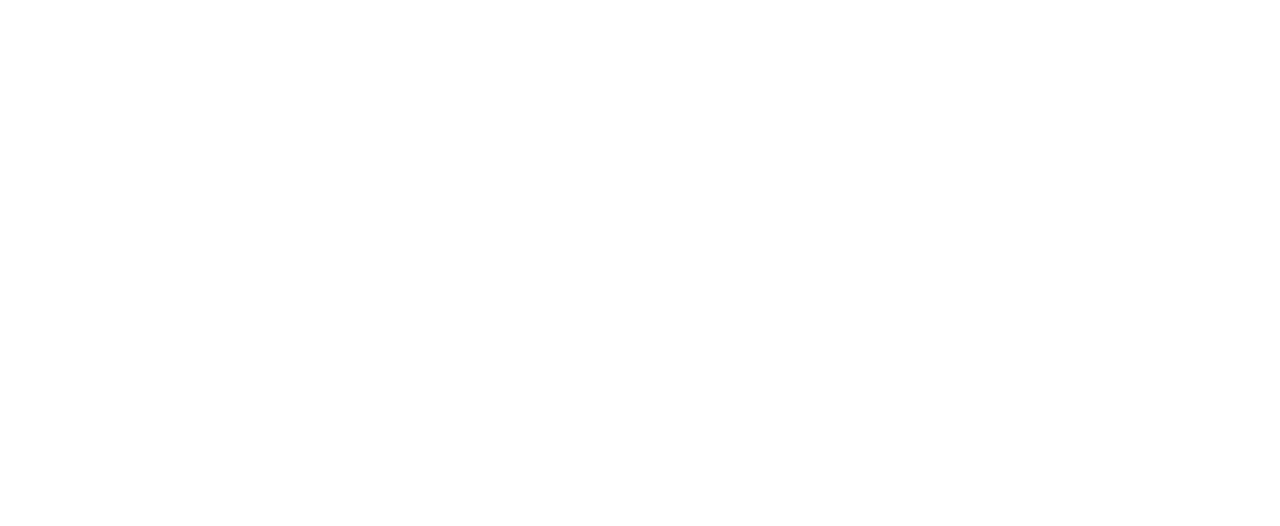
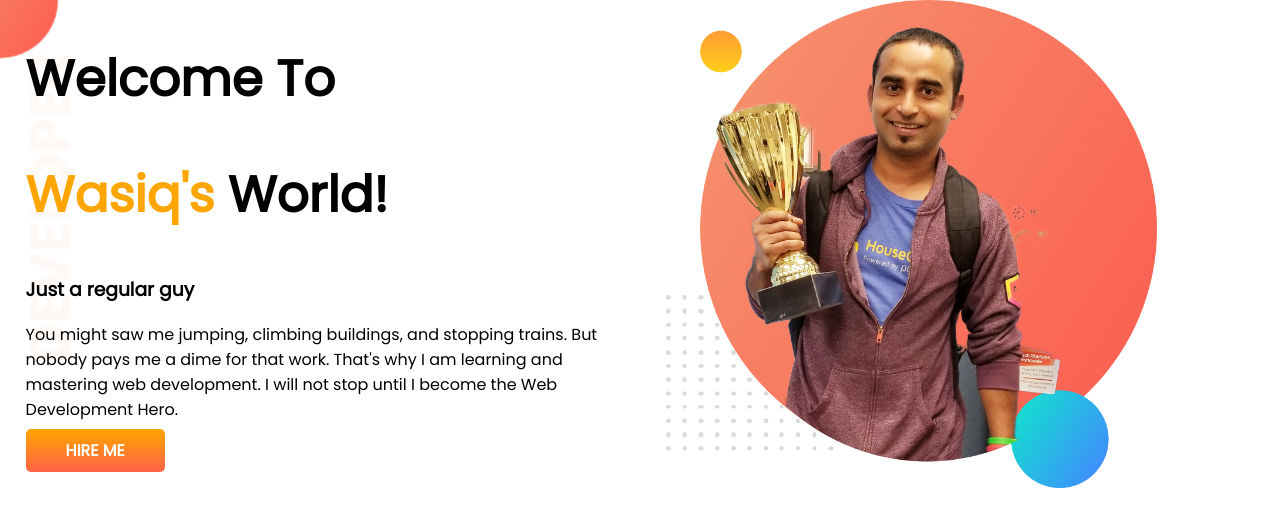
Before and after one commit to WasiqFerdousRafat/developer-portfolio, a plain HTML site: page index.html in a window 1280 px wide. Drawn offline with Linux system fonts and the light colour scheme.

Commit message:
top banner added

```diff
--- a/index.html
+++ b/index.html
@@ -1,13 +1,37 @@
 <!DOCTYPE html>
 <html lang="en">
+
 <head>
     <meta charset="UTF-8">
     <meta http-equiv="X-UA-Compatible" content="IE=edge">
     <meta name="viewport" content="width=device-width, initial-scale=1.0">
     <title>Wasiq's Portfolio</title>
+    <link rel="preconnect" href="https://fonts.googleapis.com">
+    <link rel="preconnect" href="https://fonts.gstatic.com" crossorigin>
+    <link href="https://fonts.googleapis.com/css2?family=Poppins&display=swap" rel="stylesheet">
     <link rel="stylesheet" href="style.css">
 </head>
+
 <body>
+    <section class="top-banner">
+        <div class="half-width">
+            <h1>Welcome To</h1>
+            <h1><span class="orange-color">Wasiq's </span> World!</h1>
+            <h3>Just a regular guy</h3>
 
+            <p>You might saw me jumping, climbing buildings, and stopping trains. But nobody pays me a dime for that
+                work.
+                That's why I am learning and mastering web development. I will not stop until I become the Web
+                Development
+                Hero.</p>
+            <a class="link-button" target="blank" href="https://github.com/WasiqFerdousRafat/developer-portfolio">HIRE
+                ME</a>
+        </div>
+
+        <div class="half-width">
+            <img src="images/jhankar.png" alt="">
+        </div>
+    </section>
 </body>
+
 </html>
--- a/style.css
+++ b/style.css
@@ -0,0 +1,33 @@
+body{
+    font-family: 'Poppins', sans-serif;
+    margin: 0px;
+}
+h1{
+    font-size: 50px;
+}
+.orange-color{
+    color: orange;
+
+}
+section{
+    display: flex;
+}
+.half-width{
+    width: 50%;
+    padding-left: 2%;
+}
+.half-width img{
+    width: 80%;
+}
+.link-button{
+    text-decoration: none;
+    background-image: linear-gradient(orange, tomato);
+    padding: 10px 40px;
+    color: white;
+    font-weight: 700;
+    border-radius: 5px;
+}
+.top-banner{
+    background-image: url(images/top-banner.png);
+    background-repeat: no-repeat;
+}
```
Also changed, not shown: images/dream-bg.png (added), images/exp-bg.png (added), images/jhankar.png (added), images/jhankar2.png (added), images/my-bg.png (added), images/my-bg2.png (added), images/top-banner.png (added), 7 other files.
